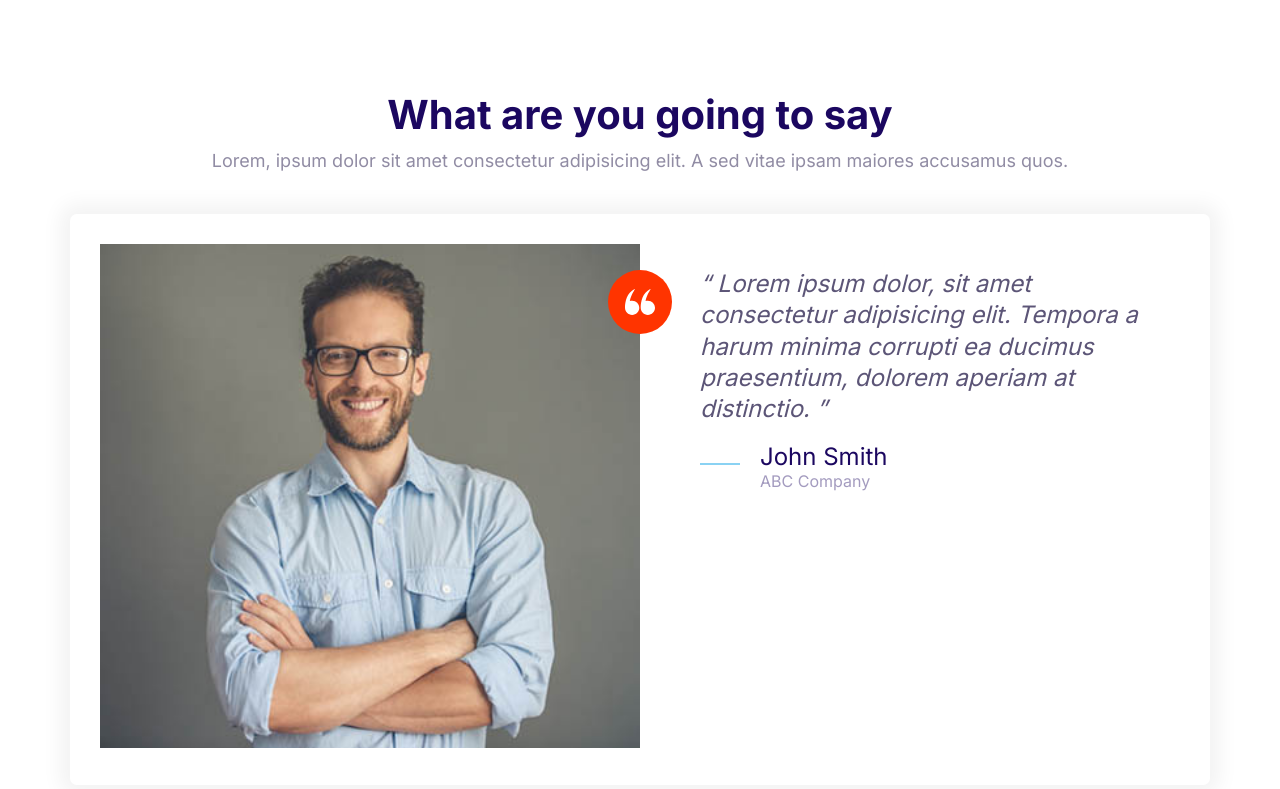
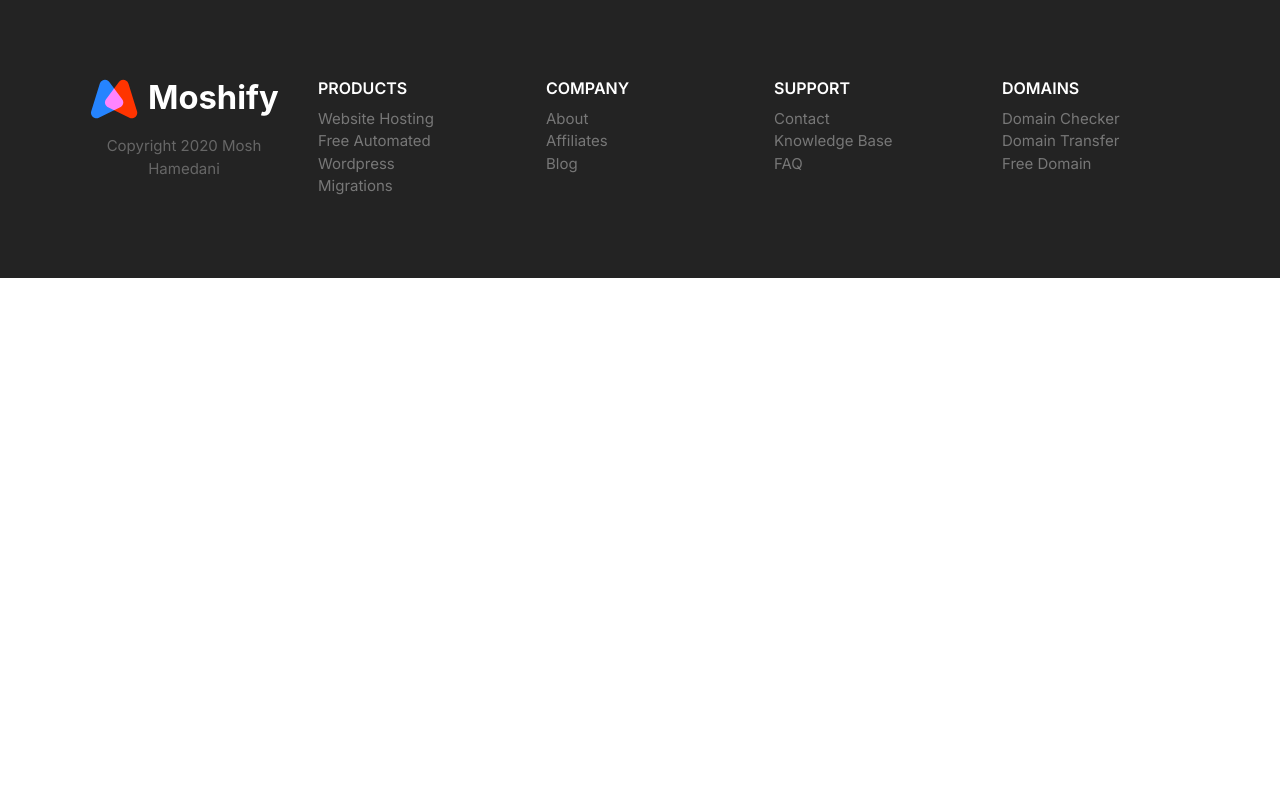
Before and after one commit to julian-c-dev/practice_web--moshified, a plain HTML site: page index.html in a window 1280 px wide. Drawn offline with Linux system fonts and the light colour scheme.

Commit message:
Build the footer block.

```diff
--- a/css/styles.css
+++ b/css/styles.css
@@ -21,7 +21,13 @@
     > 15. Collapsibles
     > 16. Blocks
     > 17. Navigation Bar
-    > 18. Hero
+    > 18. Block - Hero
+    > 19. Block - Domain
+    > 20. Block - Plans
+    > 21. Block - Feaure
+    > 22. Block - Showcase
+    > 23. Block - Testimonials (empty)
+    > 24. Block - Footer
 
 
 */
@@ -533,6 +539,11 @@
     grid-template-columns: 1fr 1fr 1fr;
   }
 }
+@media screen and (min-width: 1024px) {
+  .grid--1x5 {
+    grid-template-columns: 1fr 1fr 1fr 1fr 1fr;
+  }
+}
 
 /*13. Testimonial */
 .testimonial {
@@ -851,3 +862,86 @@
     max-width: 700px;
   }
 }
+
+/* 23. Block - Testimonials (empty) /*
+
+/* 24. Block - Footer */
+.footer {
+  background: #232323;
+}
+
+.footer a {
+  color: #777;
+  transition: color 0.3s;
+}
+
+.footer a:hover {
+  color: #fff;
+}
+
+.footer__section {
+  padding: 2rem;
+  border-bottom: 1px solid #393939;
+}
+
+.footer__section .list {
+  margin: 0;
+}
+
+.footer__heading {
+  text-transform: uppercase;
+  font-weight: 600;
+}
+
+.footer__brand {
+  margin-top: 5rem;
+  text-align: center;
+}
+
+.footer__brand img {
+  /* TODO: Consider refactoring this and applying it to
+  all images. */
+  width: 100%;
+  max-width: 230px;
+}
+
+.footer__copyright {
+  font-size: 2.1rem;
+  color: #fff;
+  opacity: 0.3;
+}
+
+@media screen and (min-width: 768px) {
+  .footer {
+    font-size: 1.5rem;
+  }
+  .footer__sections {
+    grid-template-columns: repeat(auto-fit, minmax(10rem, 1fr));
+  }
+
+  .footer .collapsible__chevron {
+    display: none;
+  }
+
+  .footer .collapsible__content {
+    opacity: 1;
+    max-height: 100%;
+  }
+
+  .footer__brand {
+    order: -1;
+    margin-top: 1rem;
+  }
+
+  .footer__copyright {
+    font-size: 1.5rem;
+  }
+
+  .footer__section {
+    border: 0;
+  }
+
+  .footer__heading {
+    font-size: 1.6rem;
+  }
+}
--- a/index.html
+++ b/index.html
@@ -14,51 +14,75 @@
     <link rel="stylesheet" href="css/styles.css" />
   </head>
   <body>
-    <section class="block">
-      <header class="block__header">
-        <h2>What are you going to say</h2>
-        <p>
-          Lorem, ipsum dolor sit amet consectetur adipisicing elit. A sed vitae
-          ipsam maiores accusamus quos.
-        </p>
+    <footer class="block block--dark footer">
+      <div class="container grid footer__sections">
+        <section class="collapsible collapsible--expanded footer__section">
+          <header class="collapsible__header">
+            <h2 class="collapsible__heading footer__heading">Products</h2>
+            <svg class="icon icon--white collapsible__chevron">
+              <use xlink:href="images/sprite.svg#chevron"></use>
+            </svg>
           </header>
-      <div class="container">
-        <div class="card testimonial">
-          <div class="grid grid--1x2">
-            <div class="testimonial__image">
-              <img
-                src="images/testimonial.jpg"
-                alt="A happy, smiling costumer"
-              />
-              <span class="icon-container icon-container--accent">
-                <svg class="icon icon--white icon--small">
-                  <use xlink:href="images/sprite.svg#quotes"></use>
+          <div class="collapsible__content">
+            <ul class="list">
+              <li><a href="#">Website Hosting</a></li>
+              <li><a href="#">Free Automated Wordpress</a></li>
+              <li><a href="#">Migrations</a></li>
+            </ul>
+          </div>
+        </section>
+        <section class="collapsible footer__section">
+          <header class="collapsible__header">
+            <h2 class="collapsible__heading footer__heading">Company</h2>
+            <svg class="icon icon--white collapsible__chevron">
+              <use xlink:href="images/sprite.svg#chevron"></use>
             </svg>
-              </span>
+          </header>
+          <div class="collapsible__content">
+            <ul class="list">
+              <li><a href="#">About</a></li>
+              <li><a href="#">Affiliates</a></li>
+              <li><a href="#">Blog</a></li>
+            </ul>
           </div>
-            <blockquote class="quote">
-              <p class="quote__text">
-                Lorem ipsum dolor, sit amet consectetur adipisicing elit.
-                Tempora a harum minima corrupti ea ducimus praesentium, dolorem
-                aperiam at distinctio.
-              </p>
-              <footer>
-                <div class="media">
-                  <div class="media__image">
-                    <svg class="icon icon--primary quote__line">
-                      <use xlink:href="images/sprite.svg#line"></use>
+        </section>
+        <section class="collapsible footer__section">
+          <header class="collapsible__header">
+            <h2 class="collapsible__heading footer__heading">Support</h2>
+            <svg class="icon icon--white collapsible__chevron">
+              <use xlink:href="images/sprite.svg#chevron"></use>
             </svg>
+          </header>
+          <div class="collapsible__content">
+            <ul class="list">
+              <li><a href="#">Contact</a></li>
+              <li><a href="#">Knowledge Base</a></li>
+              <li><a href="#">FAQ</a></li>
+            </ul>
           </div>
-                  <div class="media__body">
-                    <h3 class="media__title quote__author">John Smith</h3>
-                    <p class="quote__company">ABC Company</p>
+        </section>
+        <section class="collapsible footer__section">
+          <header class="collapsible__header">
+            <h2 class="collapsible__heading footer__heading">Domains</h2>
+            <svg class="icon icon--white collapsible__chevron">
+              <use xlink:href="images/sprite.svg#chevron"></use>
+            </svg>
+          </header>
+          <div class="collapsible__content">
+            <ul class="list">
+              <li><a href="#">Domain Checker</a></li>
+              <li><a href="#">Domain Transfer</a></li>
+              <li><a href="#">Free Domain</a></li>
+            </ul>
           </div>
+        </section>
+        <section class="footer__brand">
+          <img src="images/logo.svg" alt="" />
+          <p class="footer__copyright">Copyright 2020 Mosh Hamedani</p>
+        </section>
       </div>
     </footer>
-            </blockquote>
-          </div>
-        </div>
-      </div>
-    </section>
+
+    <script src="js/main.js"></script>
   </body>
 </html>
```
Also changed, not shown: components/0.6-block-footer.html (added, +68 -0 lines). Lines whose indentation alone changed are shown as unchanged.
